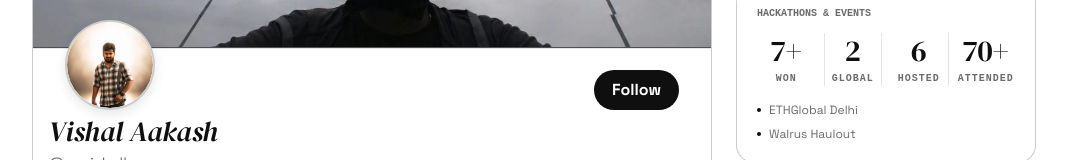
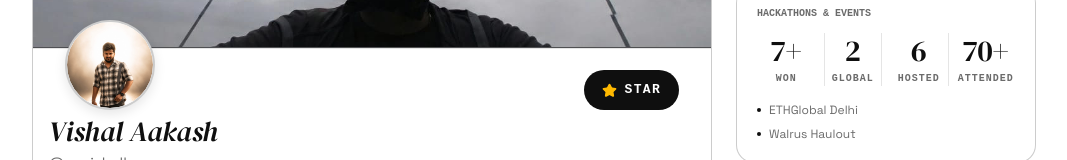
Before and after one commit to oxvishall/nothing-os-themed-portfolio, a Next.js app: page / in a window 1280 px wide. Shown: the part 177-337 px from the top of the page, without its empty margins (106-1173 px from the left). Built offline with nearby package versions, Linux system fonts and the light colour scheme; no server answers; a web font is replaced by a local one.

Commit message:
feat: add GitHub star count display to BioSection

```diff
--- a/app/components/BioSection.tsx
+++ b/app/components/BioSection.tsx
@@ -1,7 +1,7 @@
 'use client';
 
 import { useState, useEffect } from 'react';
-import { MapPin, Calendar } from 'lucide-react';
+import { MapPin, Calendar, Star } from 'lucide-react';
 import { HiDotsVertical } from 'react-icons/hi';
 import type { PortfolioData } from '@/app/data/portfolio';
 import ImageLightbox from './ImageLightbox';
@@ -12,6 +12,7 @@ interface BioSectionProps {
 
 export default function BioSection({ data }: BioSectionProps) {
   const [realtimeContributions, setRealtimeContributions] = useState<string | null>(null);
+  const [starCount, setStarCount] = useState<number | null>(null);
   const [avatarOpen, setAvatarOpen] = useState(false);
 
   useEffect(() => {
@@ -23,6 +24,15 @@ export default function BioSection({ data }: BioSectionProps) {
           setRealtimeContributions(
             count >= 1000 ? `${(count / 1000).toFixed(1).replace(/\.0$/, '')}k+` : count.toLocaleString(),
           );
+        }
+      })
+      .catch(() => {});
+
+    fetch('https://api.github.com/repos/oxvishall/nothing-os-themed-portfolio')
+      .then(res => res.json())
+      .then(d => {
+        if (typeof d?.stargazers_count === 'number') {
+          setStarCount(d.stargazers_count);
         }
       })
       .catch(() => {});
@@ -51,12 +61,16 @@ export default function BioSection({ data }: BioSectionProps) {
 
           <div className="flex items-center gap-2">
             <a
-              href={data.links.find(l => l.label === 'GitHub')?.url ?? '#'}
+              href="https://github.com/oxvishall/nothing-os-themed-portfolio"
               target="_blank"
               rel="noopener noreferrer"
-              className="btn-follow h-10 flex items-center justify-center mb-0"
+              className="btn-follow h-10 px-4 flex items-center gap-2 justify-center mb-0 rounded-full transition-all duration-300 hover:scale-105 active:scale-95 group"
+              title="Star repository on GitHub"
             >
-              Follow
+              <Star size={15} className="fill-current text-amber-400 transition-transform duration-300 group-hover:rotate-12" />
+              <span className="font-dot text-[13px] font-bold tracking-widest">
+                {starCount !== null ? starCount : 'STAR'}
+              </span>
             </a>
             <button
               onClick={toggleSidebar}
```
